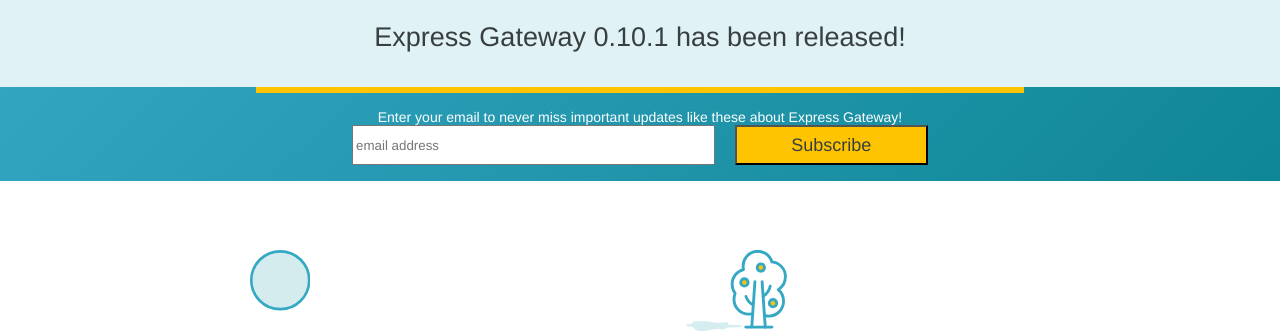
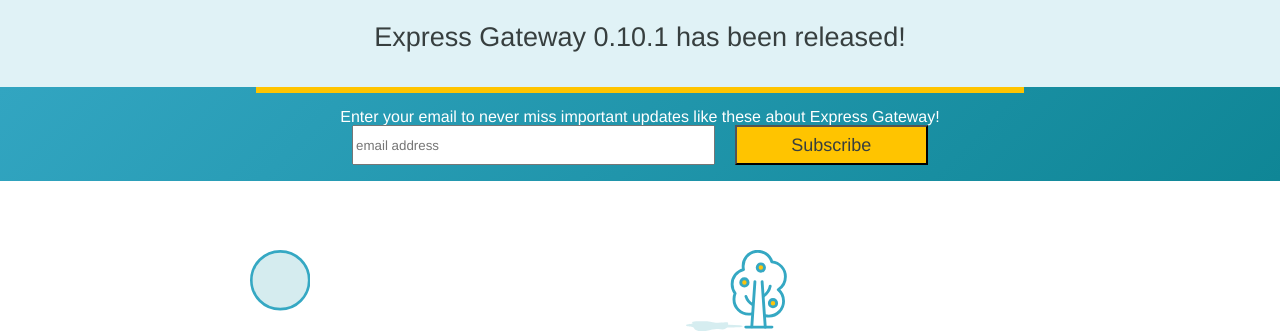
Before and after one commit to ExpressGateway/express-gateway.io, a Jekyll site: the page built from index.md, in a window 1280 px wide and 1400 px high, scrolled down 464 px. Shown: the part 150-483 px from the top of the window. Built offline with Jekyll 4.4.1, drawn with Linux system fonts in a browser that asks for light colours; some web fonts are replaced; comment, search, counter and statistics services are not loaded.

Commit message:
email holder

```diff
--- a/_includes/head.html
+++ b/_includes/head.html
@@ -6,6 +6,8 @@
 
   <link href="https://fonts.googleapis.com/css?family=Inconsolata" rel="stylesheet">
   <link href="https://fonts.googleapis.com/css?family=Pragati+Narrow" rel="stylesheet">
+  <link href="//cdn-images.mailchimp.com/embedcode/slim-10_7.css" rel="stylesheet" type="text/css">
+
   <!-- GitHub button -->
   <script async defer src="https://buttons.github.io/buttons.js"></script>
 
@@ -24,6 +26,9 @@
   <!-- CSS -->
   <link rel="stylesheet" href="{{ site.baseurl }}/assets/css/main.css">
 
+  <!-- mailchimp -->
+  <link href="//cdn-images.mailchimp.com/embedcode/slim-10_7.css" rel="stylesheet" type="text/css">
+
   <!-- Icons -->
   <link rel="apple-touch-icon-precomposed" sizes="144x144" href="{{ site.baseurl }}/public/apple-touch-icon-precomposed.png">
   <link rel="shortcut icon" href="{{ site.baseurl }}/public/favicon.ico">
--- a/_includes/mailchimp.html
+++ b/_includes/mailchimp.html
@@ -1,10 +1,3 @@
-<!-- Begin MailChimp Signup Form -->
-<link href="//cdn-images.mailchimp.com/embedcode/slim-10_7.css" rel="stylesheet" type="text/css">
-<style type="text/css">
-    #mc_embed_signup{background:#fff; clear:left; font:14px Helvetica,Arial,sans-serif; }
-    /* Add your own MailChimp form style overrides in your site stylesheet or in this style block.
-       We recommend moving this block and the preceding CSS link to the HEAD of your HTML file. */
-</style>
 <div id="mc_embed_signup">
 <form action="//lunchbadger.us15.list-manage.com/subscribe/post?u=549503b83890ed5a93a8f2607&amp;id=d079cf2c90" method="post" id="mc-embedded-subscribe-form" name="mc-embedded-subscribe-form" class="validate" target="_blank" novalidate>
     <div id="mc_embed_signup_scroll">
@@ -18,5 +11,3 @@
     </div>
 </form>
 </div>
-
-<!--End mc_embed_signup-->
```
